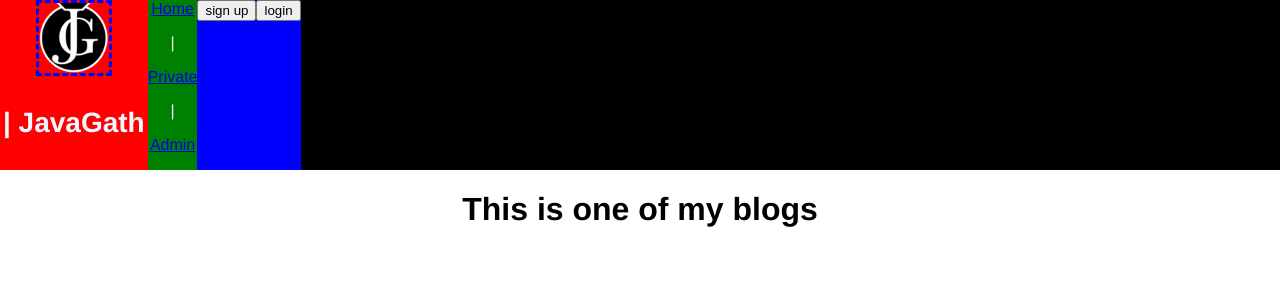
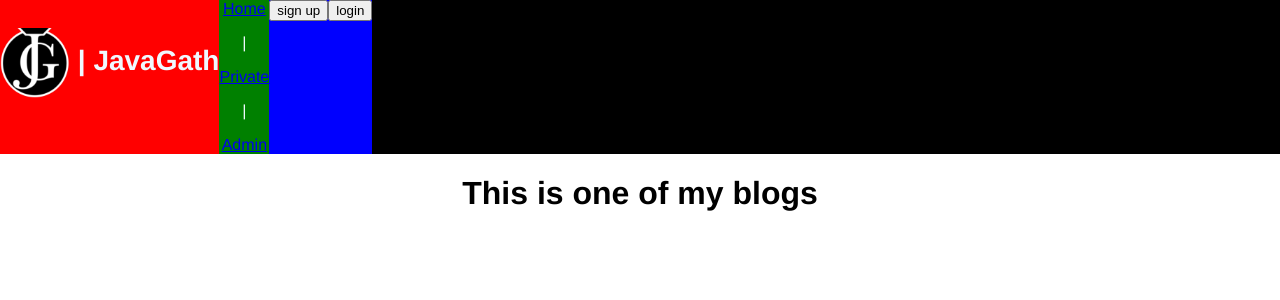
Before and after one commit to JavaGath/blog-web, a Vue app: page / in a window 1280 px wide. Shown: the top 300 px of the page. Built offline with nearby package versions, Linux system fonts and the light colour scheme.

Commit message:
image and text in the same line

```diff
--- a/src/components/HeaderLogo.vue
+++ b/src/components/HeaderLogo.vue
@@ -1,11 +1,9 @@
 <template>
   <div>
-    <img
-      class="logo border-dev-blue"
-      alt="JavaGath logo"
-      src="../assets/logo.png"
-    />
-    <p class="page-name border-dev-red">| JavaGath</p>
+    <p class="page-name">
+      <img class="logo" alt="JavaGath logo" src="../assets/logo.png" />
+      | JavaGath
+    </p>
   </div>
 </template>
 
```
